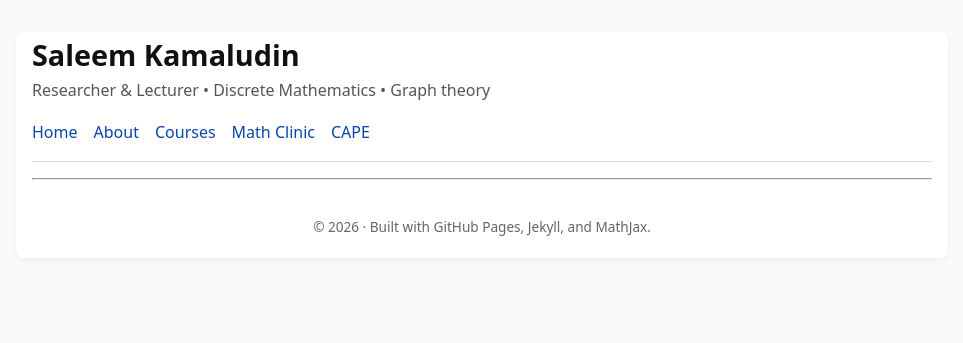
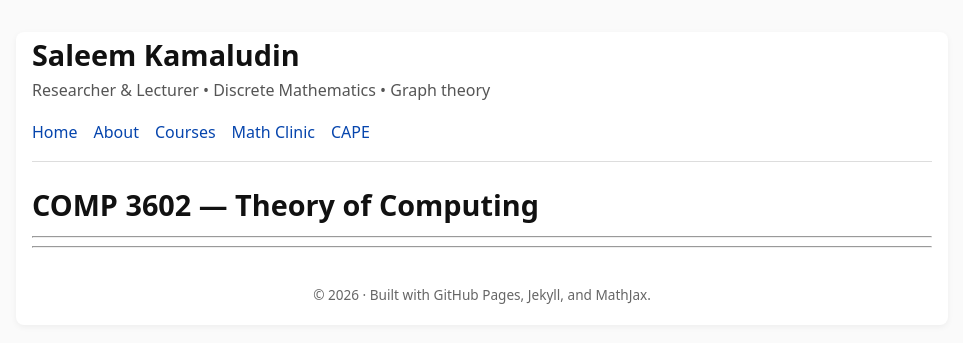
Before and after one commit to SaleemKamaludin/SaleemKamaludin.github.io, a Jekyll site: the page built from courses/theory-of-computing/index.md, in a window 1280 px wide. Shown: the top 343 px of the page, without its empty margins (158-1121 px from the left). Built offline with Jekyll 4.4.1, drawn with Linux system fonts in a browser that asks for light colours.

Commit message:
Add header to COMP 3602 course index
Add header for the Theory of Computing course page.

```diff
--- a/courses/theory-of-computing/index.md
+++ b/courses/theory-of-computing/index.md
@@ -2,3 +2,7 @@
 layout: default
 title: COMP 3602 — Theory of Computing
 ---
+
+# COMP 3602 — Theory of Computing
+
+---
```
